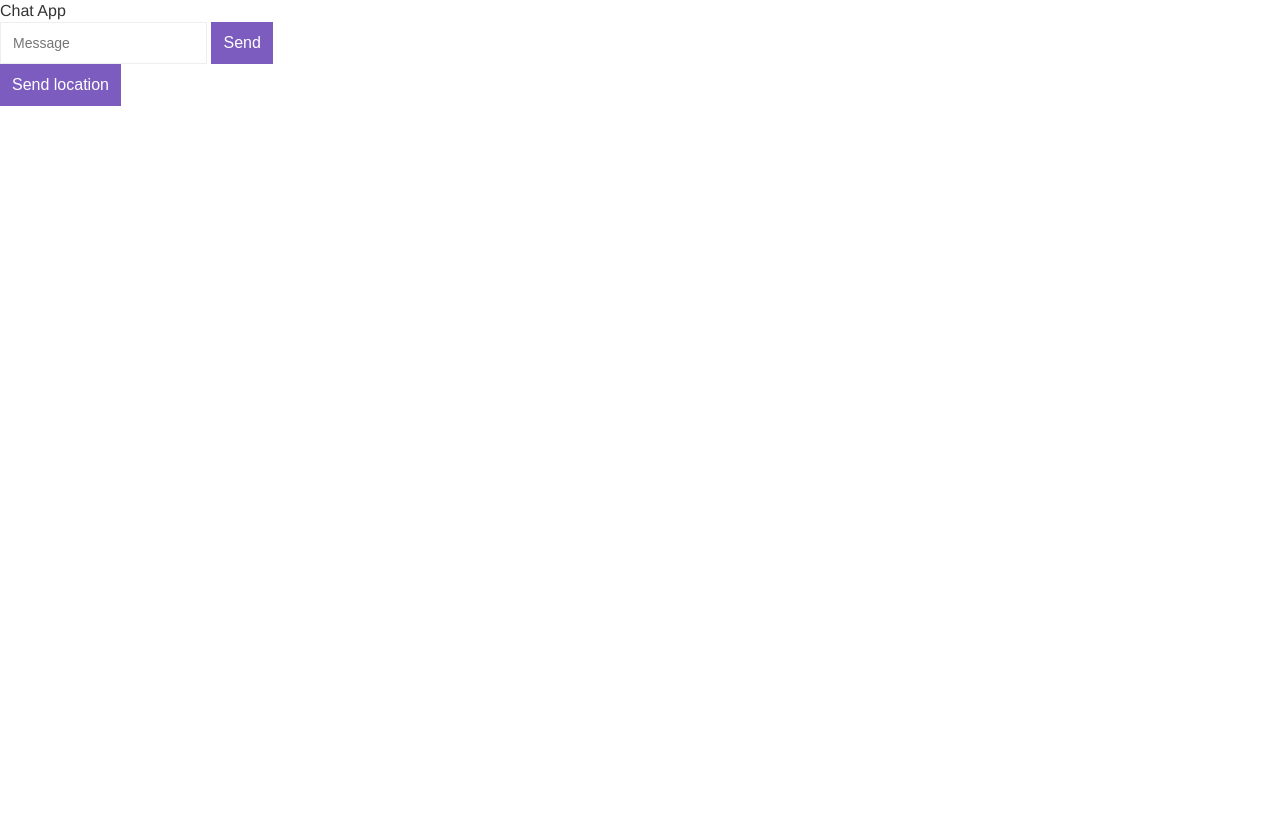
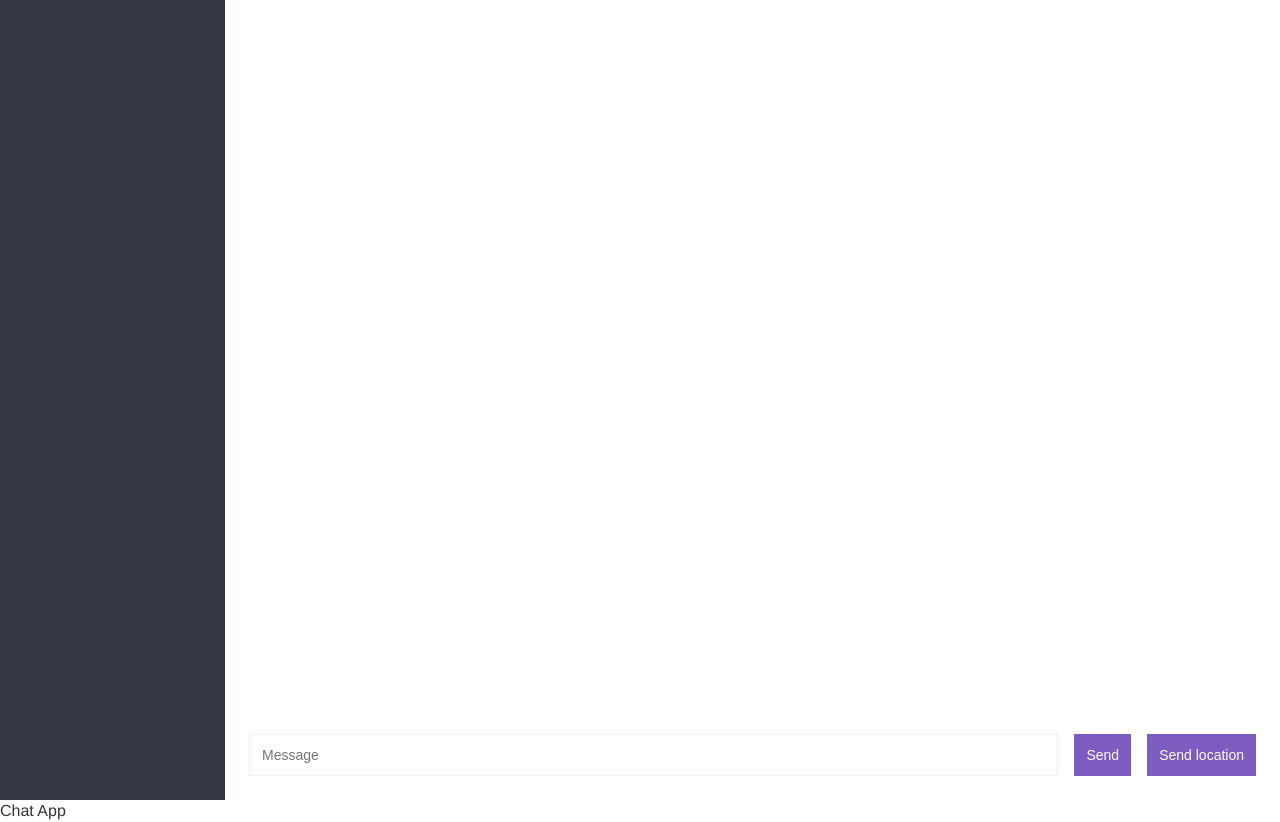
Before and after one commit to kasprzyk/Socket.IO, a website: page public/index.html in a window 1280 px wide. Before the commit the page ends 800 px from the top, so only its background shows below. Drawn offline with nearby package versions, Linux system fonts and the light colour scheme.

Commit message:
Styling app

```diff
--- a/public/index.html
+++ b/public/index.html
@@ -2,18 +2,24 @@
 <html>
   <head>
     <title>Chat app</title>
-    <link rel="icon" href="/img/favicon.img" />
+    <link rel="icon" href="/img/favicon.png" />
     <link rel="stylesheet" href="/css/styles.min.css" />
   </head>
   <body>
+    <div class="chat">
+      <div class="chat__sidebar"></div>
+      <div class="chat__main">
+        <div id="messages" class="chat__messages"></div>
+        <div class="compose">
+          <form id="message-form">
+            <input name="message" placeholder="Message" />
+            <button>Send</button>
+          </form>
+          <button id="send-location">Send location</button>
+        </div>
+      </div>
+    </div>
     Chat App
-    <div id="messages"></div>
-
-    <form id="message-form">
-      <input name="message" placeholder="Message" />
-      <button>Send</button>
-    </form>
-    <button id="send-location">Send location</button>
 
     <script id="message-template" type="text/html">
       <div>
```
